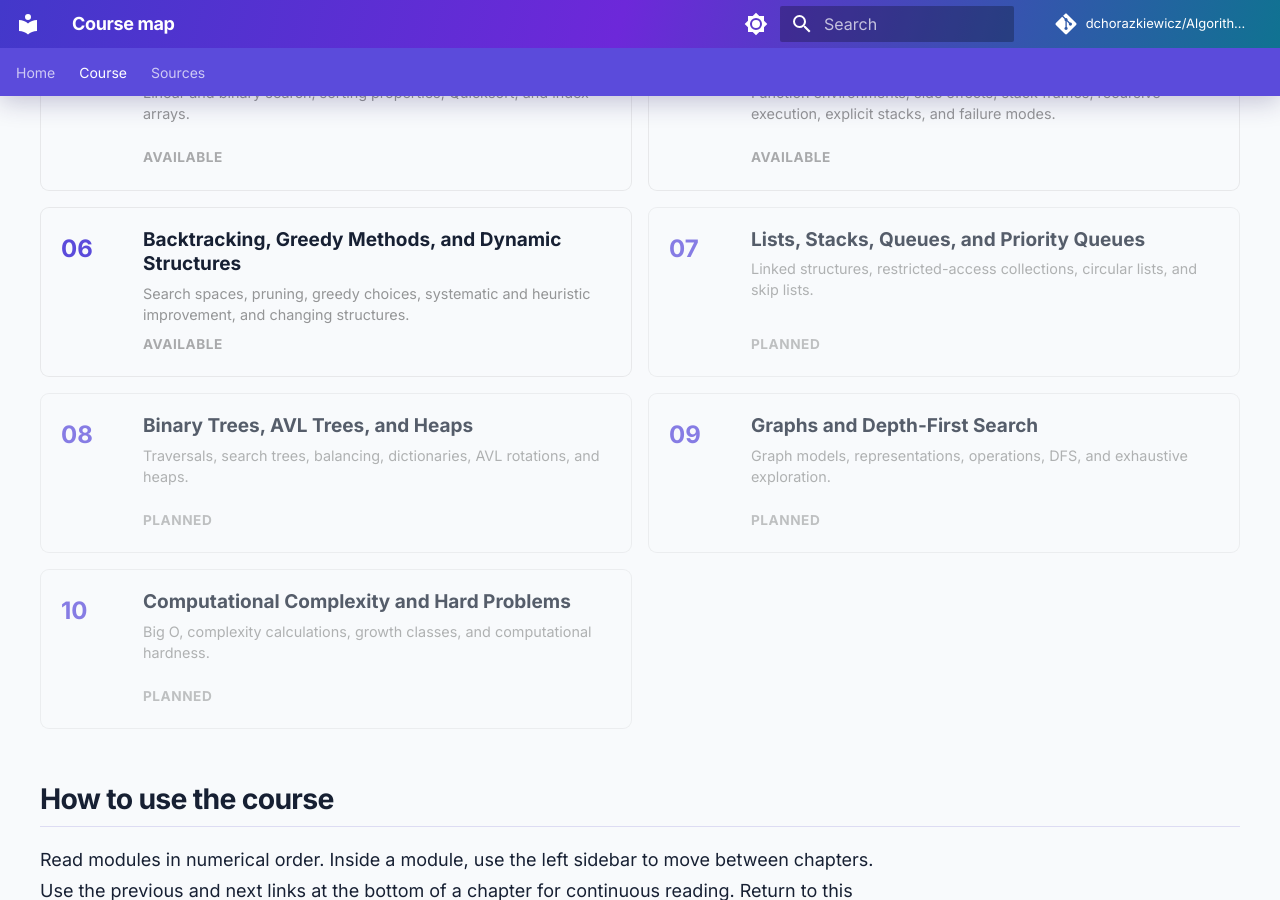
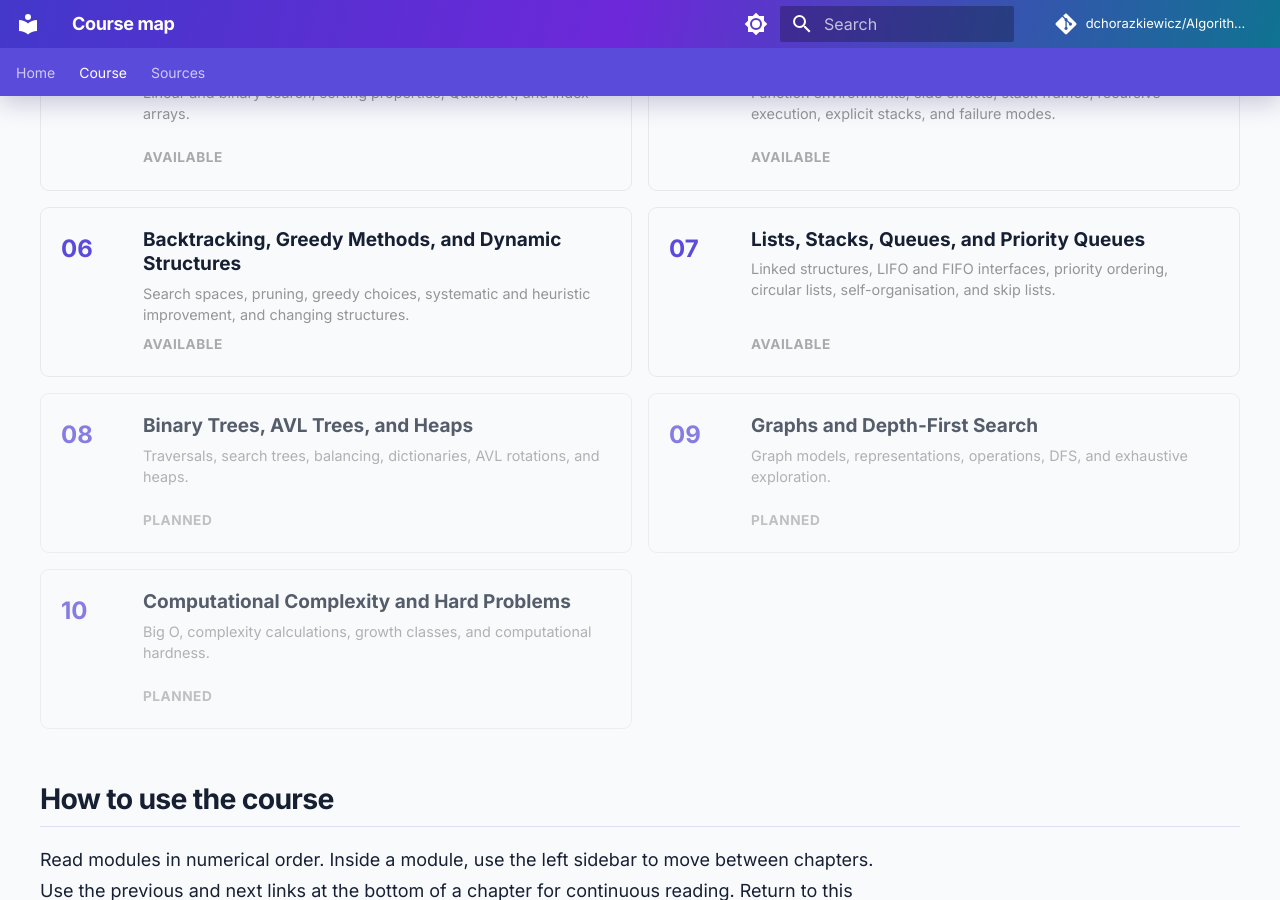
Before and after one commit to dchorazkiewicz/Algorithms_and_Complexity, an MkDocs documentation site: the page built from docs/course/index.md, in a window 1280 px wide and 900 px high, scrolled down 680 px. Built offline with MkDocs 1.6.1 and Material for MkDocs 9.7.7, drawn with Linux system fonts in a browser that asks for light colours; comment, search, counter and statistics services are not loaded.

Commit message:
Mark Module 07 available on course dashboard

```diff
--- a/docs/course/index.md
+++ b/docs/course/index.md
@@ -9,28 +9,14 @@ hide:
 Choose a module from the dashboard. The course map is the only page that shows the whole learning path. After opening a module, the left sidebar shows only that module's chapters.
 
 <div class="module-dashboard">
-  <a class="module-tile module-tile--available" href="00-learning-to-think-algorithmically/">
-    <span class="module-tile__number">00</span><span class="module-tile__body"><strong>Learning to Think Algorithmically</strong><small>Problems, algorithms, programs, executions, reading Python, design, and evidence.</small><em>Preparatory module</em></span>
-  </a>
-  <a class="module-tile module-tile--available" href="01-foundations-of-algorithm-design/">
-    <span class="module-tile__number">01</span><span class="module-tile__body"><strong>Foundations of Algorithm Design</strong><small>Imperative computation, contracts, representations, pseudocode, and structuring.</small><em>Available</em></span>
-  </a>
-  <a class="module-tile module-tile--available" href="02-iteration-recursion-and-data-types/">
-    <span class="module-tile__number">02</span><span class="module-tile__body"><strong>Iteration, Recursion, and Data Types</strong><small>Loops, termination, recursion, correctness, and primitive and compound types.</small><em>Available</em></span>
-  </a>
-  <a class="module-tile module-tile--available" href="03-arrays-records-and-memory/">
-    <span class="module-tile__number">03</span><span class="module-tile__body"><strong>Arrays, Records, and Memory</strong><small>Indexed structures, direct access, array operations, records, copying, and aliasing.</small><em>Available</em></span>
-  </a>
-  <a class="module-tile module-tile--available" href="04-searching-sorting-and-divide-and-conquer/">
-    <span class="module-tile__number">04</span><span class="module-tile__body"><strong>Searching, Sorting, and Divide and Conquer</strong><small>Linear and binary search, sorting properties, Quicksort, and index arrays.</small><em>Available</em></span>
-  </a>
-  <a class="module-tile module-tile--available" href="05-functions-call-stack-and-recursion/">
-    <span class="module-tile__number">05</span><span class="module-tile__body"><strong>Functions, the Call Stack, and Recursion</strong><small>Function environments, side effects, stack frames, recursive execution, explicit stacks, and failure modes.</small><em>Available</em></span>
-  </a>
-  <a class="module-tile module-tile--available" href="06-backtracking-greedy-and-dynamic-structures/">
-    <span class="module-tile__number">06</span><span class="module-tile__body"><strong>Backtracking, Greedy Methods, and Dynamic Structures</strong><small>Search spaces, pruning, greedy choices, systematic and heuristic improvement, and changing structures.</small><em>Available</em></span>
-  </a>
-  <div class="module-tile module-tile--planned"><span class="module-tile__number">07</span><span class="module-tile__body"><strong>Lists, Stacks, Queues, and Priority Queues</strong><small>Linked structures, restricted-access collections, circular lists, and skip lists.</small><em>Planned</em></span></div>
+  <a class="module-tile module-tile--available" href="00-learning-to-think-algorithmically/"><span class="module-tile__number">00</span><span class="module-tile__body"><strong>Learning to Think Algorithmically</strong><small>Problems, algorithms, programs, executions, reading Python, design, and evidence.</small><em>Preparatory module</em></span></a>
+  <a class="module-tile module-tile--available" href="01-foundations-of-algorithm-design/"><span class="module-tile__number">01</span><span class="module-tile__body"><strong>Foundations of Algorithm Design</strong><small>Imperative computation, contracts, representations, pseudocode, and structuring.</small><em>Available</em></span></a>
+  <a class="module-tile module-tile--available" href="02-iteration-recursion-and-data-types/"><span class="module-tile__number">02</span><span class="module-tile__body"><strong>Iteration, Recursion, and Data Types</strong><small>Loops, termination, recursion, correctness, and primitive and compound types.</small><em>Available</em></span></a>
+  <a class="module-tile module-tile--available" href="03-arrays-records-and-memory/"><span class="module-tile__number">03</span><span class="module-tile__body"><strong>Arrays, Records, and Memory</strong><small>Indexed structures, direct access, array operations, records, copying, and aliasing.</small><em>Available</em></span></a>
+  <a class="module-tile module-tile--available" href="04-searching-sorting-and-divide-and-conquer/"><span class="module-tile__number">04</span><span class="module-tile__body"><strong>Searching, Sorting, and Divide and Conquer</strong><small>Linear and binary search, sorting properties, Quicksort, and index arrays.</small><em>Available</em></span></a>
+  <a class="module-tile module-tile--available" href="05-functions-call-stack-and-recursion/"><span class="module-tile__number">05</span><span class="module-tile__body"><strong>Functions, the Call Stack, and Recursion</strong><small>Function environments, side effects, stack frames, recursive execution, explicit stacks, and failure modes.</small><em>Available</em></span></a>
+  <a class="module-tile module-tile--available" href="06-backtracking-greedy-and-dynamic-structures/"><span class="module-tile__number">06</span><span class="module-tile__body"><strong>Backtracking, Greedy Methods, and Dynamic Structures</strong><small>Search spaces, pruning, greedy choices, systematic and heuristic improvement, and changing structures.</small><em>Available</em></span></a>
+  <a class="module-tile module-tile--available" href="07-lists-stacks-queues-and-priority-queues/"><span class="module-tile__number">07</span><span class="module-tile__body"><strong>Lists, Stacks, Queues, and Priority Queues</strong><small>Linked structures, LIFO and FIFO interfaces, priority ordering, circular lists, self-organisation, and skip lists.</small><em>Available</em></span></a>
   <div class="module-tile module-tile--planned"><span class="module-tile__number">08</span><span class="module-tile__body"><strong>Binary Trees, AVL Trees, and Heaps</strong><small>Traversals, search trees, balancing, dictionaries, AVL rotations, and heaps.</small><em>Planned</em></span></div>
   <div class="module-tile module-tile--planned"><span class="module-tile__number">09</span><span class="module-tile__body"><strong>Graphs and Depth-First Search</strong><small>Graph models, representations, operations, DFS, and exhaustive exploration.</small><em>Planned</em></span></div>
   <div class="module-tile module-tile--planned"><span class="module-tile__number">10</span><span class="module-tile__body"><strong>Computational Complexity and Hard Problems</strong><small>Big O, complexity calculations, growth classes, and computational hardness.</small><em>Planned</em></span></div>
```
